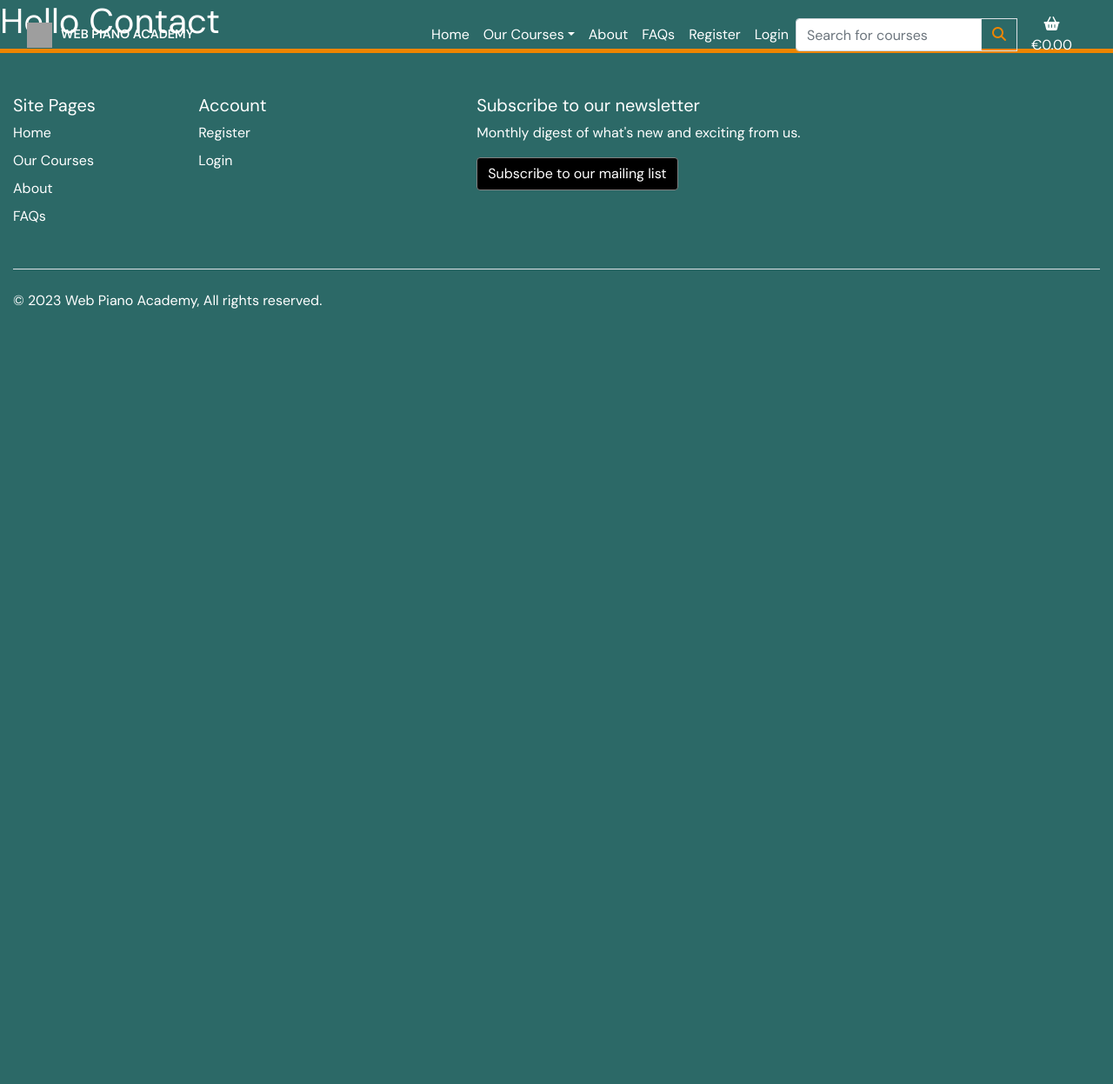
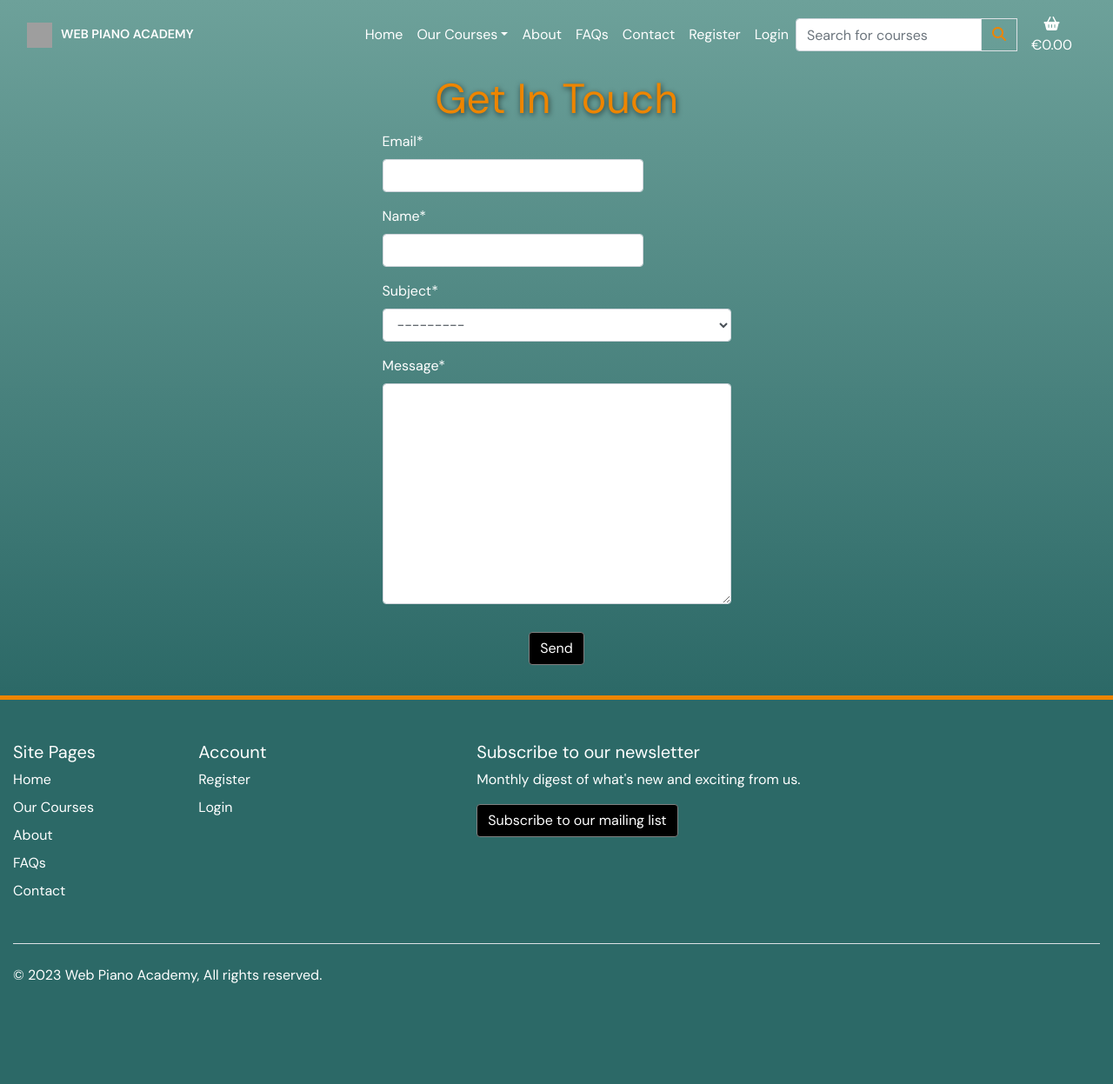
Before and after one commit to LewisMDillon/web-piano-academy, a Django app: page /contact/ in a window 1280 px wide. Shown: the whole page at 87% size. Before the commit the page ends 355 px from the top, so only its background shows below. Run offline with Django 3.2, Linux system fonts and the light colour scheme; some libraries are stand-ins or nearby versions; grey boxes are pictures that could not be loaded.

Commit message:
Add contact form

```diff
--- a/contact/models.py
+++ b/contact/models.py
@@ -1,7 +1,10 @@
 from django.db import models
+from django.shortcuts import reverse
 
 
 class Contact(models.Model):
+    class Meta:
+        verbose_name_plural = 'Contact Requests'
 
     SUBJECTS = (
         ('1', 'Courses for schools/education'),
@@ -20,3 +23,6 @@
 
     def __str__(self):
         return self.email
+
+    def get_absolute_url(self):
+        return reverse('contact_success')
--- a/contact/templates/contact/contact_form.html
+++ b/contact/templates/contact/contact_form.html
@@ -4,5 +4,20 @@
 
 
 {% block content %}
-<h1>Hello Contact</h1>
+
+    <div class="default-page-container">
+        <div class="content-section custom-form-outer-container">
+            <form method="POST" enctype="multipart/form-data">
+                {% csrf_token %}
+                <fieldset class="form-group custom-form-inner-container">
+                    <h1 class="text-center default-page-header">Get In Touch</h1>
+                    {{ form|crispy }}
+                </fieldset>
+                <div class="form-group my-2 custom-form-button-container">
+                    <button class="btn black-button" type="submit">Send</button>
+                </div>
+            </form>
+        </div>
+    </div>
+
 {% endblock %}
--- a/contact/urls.py
+++ b/contact/urls.py
@@ -3,5 +3,7 @@
 from . import views
 
 urlpatterns = [
-    path('', views.contact, name='contact'),
+    path('', views.ContactFormCreateView.as_view(), name='contact_form'),
+    path('success/', views.ContactSuccess, name='contact_success'),
+
 ]
--- a/contact/views.py
+++ b/contact/views.py
@@ -1,8 +1,36 @@
 from django.shortcuts import render
 from .models import Contact
+from django.contrib import messages
+
 
 from django.views.generic import CreateView
 
 
-def contact(request):
-    return render(request, 'contact/contact_form.html')
+class ContactFormCreateView(CreateView):
+    model = Contact
+    fields = [
+        'email',
+        'name',
+        'subject',
+        'message'
+        ]
+
+    def get_initial(self):
+        if self.request.user.is_authenticated:
+            # Get the initial dictionary from the superclass method
+            initial = super(ContactFormCreateView, self).get_initial()
+            initial = initial.copy()
+            initial['email'] = self.request.user.email
+            return initial
+
+    def form_valid(self, form):
+        form.instance.author = self.request.user
+        messages.info(
+            self.request,
+            "Message Sent!"
+            )
+        return super().form_valid(form)
+
+
+def ContactSuccess(request):
+    return render(request, 'contact/contact_success.html')
--- a/templates/base.html
+++ b/templates/base.html
@@ -80,6 +80,9 @@
           </li>
           <li class="nav-item">
             <a class="nav-link" href="{% url 'faq' %}">FAQs</a>
+          </li>
+          <li class="nav-item">
+            <a class="nav-link" href="{% url 'contact_form' %}">Contact</a>
           </li>
 
           {% if user.is_authenticated %}
@@ -179,6 +182,7 @@
           <li class="nav-item mb-2"><a href="{% url 'courses' %}" class="nav-link p-0 text-body-secondary">Our Courses</a></li>
           <li class="nav-item mb-2"><a href="{% url 'about' %}" class="nav-link p-0 text-body-secondary">About</a></li>
           <li class="nav-item mb-2"><a href="{% url 'faq' %}" class="nav-link p-0 text-body-secondary">FAQs</a></li>
+          <li class="nav-item mb-2"><a href="{% url 'contact_form' %}" class="nav-link p-0 text-body-secondary">Contact</a></li>
         </ul>
       </div>
 
```
Also changed, not shown: contact/admin.py (+10 -1 lines), contact/templates/contact/contact_success.html (added, +12 -0 lines).
